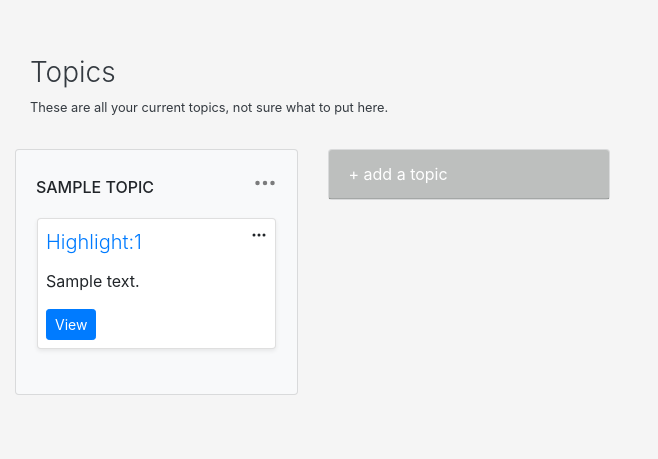
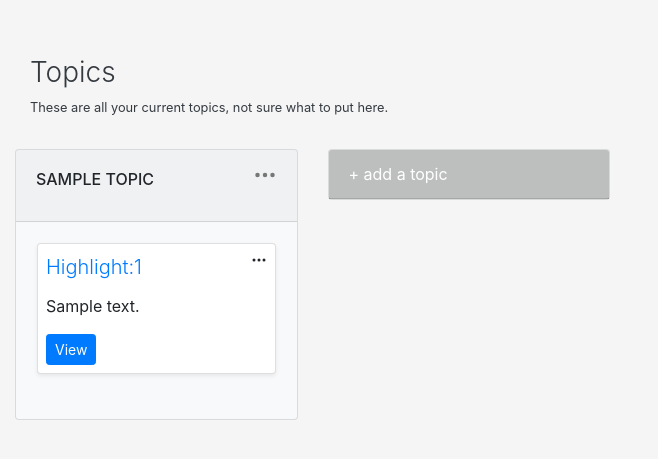
Before and after one commit to Roznoshchik/Lurnby, a Flask app: page /topics in a window 1280 px wide. Shown: the part 56-515 px from the top of the page, without its empty margins (0-658 px from the left). Run offline with Flask 2, Linux system fonts and the light colour scheme; a user stored in the database is signed in; tables that the repository leaves empty hold one stand-in row (values such as "Sample post"); some libraries are stand-ins or nearby versions.

Commit message:
Added headers to to topics columns. Added overflow to topics column as well so that it scrolls.

```diff
--- a/app/static/style.css
+++ b/app/static/style.css
@@ -123,6 +123,12 @@ width: 100%;
 margin-bottom: 24px;
 
 }
+
+.topics-col-base{
+    max-height: 60vh;
+    overflow: auto;
+    }
+
 
 .topics-col-inner{
     max-height: 60vh;
--- a/app/templates/topics.html
+++ b/app/templates/topics.html
@@ -15,7 +15,7 @@
             {% for topic in topics %}
             <div class="col-sm-6 col-md-3 col-xl-3 topics-col">
                 <div class="card bg-light">
-                    <div class="card-body">
+                    <div class="card-header">
                         <div class="dropdown">
                             <button id="card-header-dropdown-menu-button" type="button" class="topic-card-header-menu float-right dropdown-toggle" data-toggle="dropdown" aria-haspopup="true" aria-expanded="false" aria-label="Topics Column Menu">
                                 <span aria-hidden="true"><svg class="bi bi-three-dots" width="1em" height="1em" viewBox="0 0 16 16" fill="currentColor" xmlns="http://www.w3.org/2000/svg">
@@ -29,7 +29,8 @@
                             </div>
                         </div>
                         <h6 class="card-title text-uppercase py-2">{{topic.title}}</h6>
-
+                    </div>
+                    <div class="card-body topics-col-base">
                         <div class="items border border-light">
                             {% for highlight in highlights %}
                             {% if topic.is_added(highlight) %}
@@ -112,17 +113,15 @@ var tempScrollLeft
 function AddTopicSubmit(){
 
     tempScrollLeft = $('#topicmain').scrollLeft()
-    console.log(tempScrollLeft)
 
 
-
-    /*
     if (!$('#addtopicinput').val())
     {
         $('#flashMessages').html('<div class="alert alert-danger alert-dismissible fade show" role="alert">Topic title can\'t be empty. <button onclick = "AddTopicStart()" type="button" class="close" data-dismiss="alert" aria-label="Close"><span aria-hidden="true">&times;</span></button></div>')
 
     }
     else{
+        /*
     $.post('/topics/add', {
       title: $('#addtopicinput').val()
     }).done(function(response) {
@@ -136,6 +135,7 @@ function AddTopicSubmit(){
     });
 
     */
+
         $("#NewTopicForm").ajaxSubmit({
         url: '/topics/add',
         type: 'post',
@@ -144,6 +144,7 @@ function AddTopicSubmit(){
 
         })
     }
+}
 
 function AddedTopic(responseText){
     var element = document.getElementById('addtopicheader');
@@ -151,7 +152,7 @@ function AddedTopic(responseText){
 
 
 
-    $('#topicmain').append('<div class="col-sm-6 col-md-3 col-xl-3"><div class="card bg-light"><div class="card-body"><div class="dropdown"><button id="card-header-dropdown-menu-button" type="button" class="topic-card-header-menu float-right dropdown-toggle" data-toggle="dropdown" aria-haspopup="true" aria-expanded="false" aria-label="Topics Column Menu"><span aria-hidden="true"><svg class="bi bi-three-dots" width="1em" height="1em" viewBox="0 0 16 16" fill="currentColor" xmlns="http://www.w3.org/2000/svg"><path fill-rule="evenodd" d="M3 9.5a1.5 1.5 0 1 1 0-3 1.5 1.5 0 0 1 0 3zm5 0a1.5 1.5 0 1 1 0-3 1.5 1.5 0 0 1 0 3zm5 0a1.5 1.5 0 1 1 0-3 1.5 1.5 0 0 1 0 3z"/></svg></span></button><div class="dropdown-menu" aria-labelledby="card-header-dropdown-menu-button"><h4 class="dropdown-header">Topic Actions</h4><a class="dropdown-item" href="{{ url_for("archivetopic", id = ' + responseText["id"] + ')}}">Archive topic</a></div></div><h6 class="card-title text-uppercase  py-2">'+ responseText["title"] +'</h6><div class="items border border-light"></div></div></div></div><div class="col-sm-6 col-md-3 col-xl-3 topics-col align-top" id="addtopicheader"><div class="card bg-light"><span id ="add-topic-destination"><span class="addtopicbutton" onclick = "AddTopicStart()"><span class="card-header add-topic"> + add a topic</span></span></span></div></div>');
+    $('#topicmain').append('<div class="col-sm-6 col-md-3 col-xl-3"><div class="card bg-light"><div class="card-header"><div class="dropdown"><button id="card-header-dropdown-menu-button" type="button" class="topic-card-header-menu float-right dropdown-toggle" data-toggle="dropdown" aria-haspopup="true" aria-expanded="false" aria-label="Topics Column Menu"><span aria-hidden="true"><svg class="bi bi-three-dots" width="1em" height="1em" viewBox="0 0 16 16" fill="currentColor" xmlns="http://www.w3.org/2000/svg"><path fill-rule="evenodd" d="M3 9.5a1.5 1.5 0 1 1 0-3 1.5 1.5 0 0 1 0 3zm5 0a1.5 1.5 0 1 1 0-3 1.5 1.5 0 0 1 0 3zm5 0a1.5 1.5 0 1 1 0-3 1.5 1.5 0 0 1 0 3z"/></svg></span></button><div class="dropdown-menu" aria-labelledby="card-header-dropdown-menu-button"><h4 class="dropdown-header">Topic Actions</h4><a class="dropdown-item" href="{{ url_for("archivetopic", id = ' + responseText["id"] + ')}}">Archive topic</a></div></div><h6 class="card-title text-uppercase  py-2">'+ responseText["title"] +'</h6></div><div class="card-body"><div class="items border border-light"></div></div></div></div><div class="col-sm-6 col-md-3 col-xl-3 topics-col align-top" id="addtopicheader"><div class="card bg-light"><span id ="add-topic-destination"><span class="addtopicbutton" onclick = "AddTopicStart()"><span class="card-header add-topic"> + add a topic</span></span></span></div></div>');
     $('#topicmain').scrollLeft(tempScrollLeft)
 
 }
```
Lines whose indentation alone changed are shown as unchanged.
